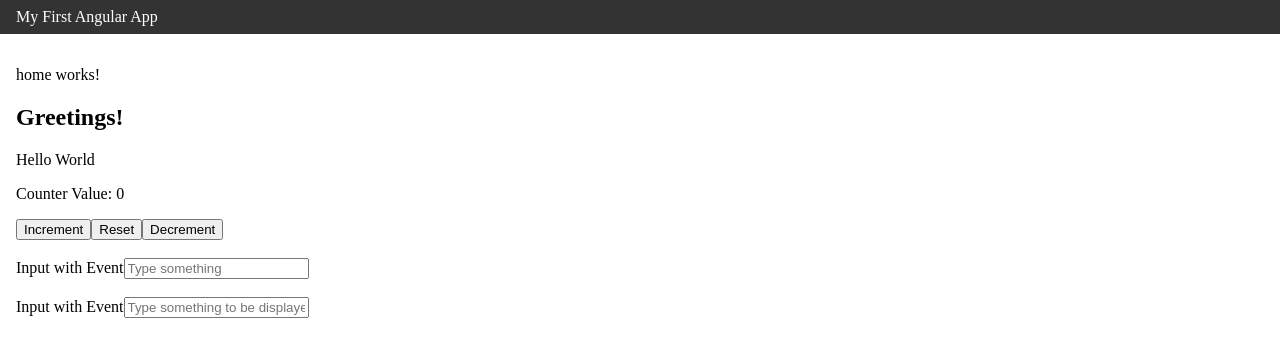
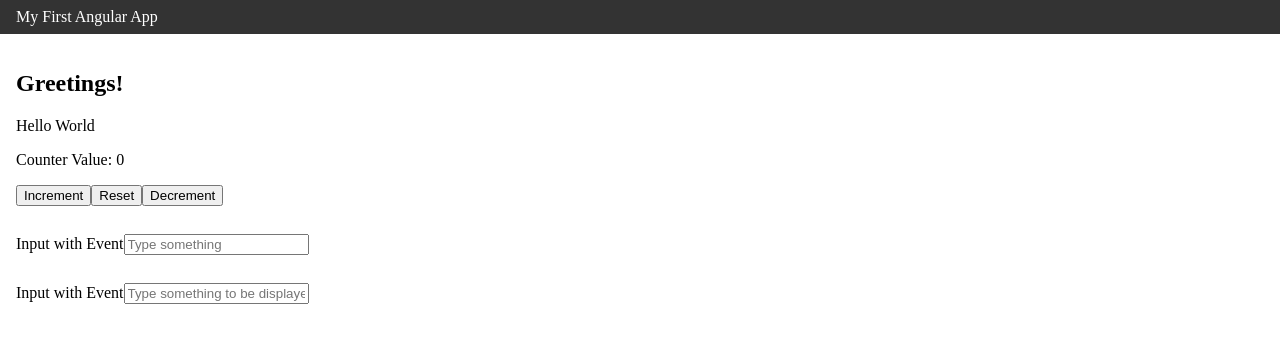
Before and after one commit to joshuagato/angular-crash-course-90-basics-18, an Angular app: page / in a window 1280 px wide. Shown: the top 354 px of the page. Built offline with nearby package versions, Linux system fonts and the light colour scheme.

Commit message:
Finished the counter and home components

```diff
--- a/src/app/components/counter/counter.component.html
+++ b/src/app/components/counter/counter.component.html
@@ -1,7 +1,7 @@
 <p>Counter Value: {{ counterValue() }}</p>
 
 <div>
-  <button>Increment</button>
-  <button>Reset</button>
-  <button>Decrement</button>
+  <button (click)="increment()">Increment</button>
+  <button (click)="reset()">Reset</button>
+  <button (click)="decrement()">Decrement</button>
 </div>
--- a/src/app/home/home.component.html
+++ b/src/app/home/home.component.html
@@ -1,4 +1,4 @@
-<p>home works!</p>
+<!--<p>home works!</p>-->
 <!--<app-greeting [message]="'Hello World Overwriting'" />-->
 <!--<app-greeting message="Hello World Overwriting" />-->
 
--- a/src/app/home/home.component.scss
+++ b/src/app/home/home.component.scss
@@ -0,0 +1,3 @@
+input {
+  margin-top: 10px;
+}
```
